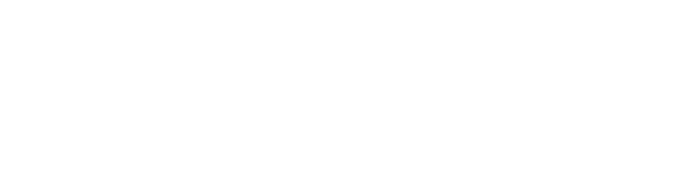
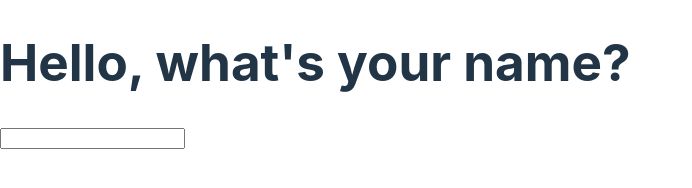
Before and after one commit to boyeonihn/le-moment-app, a website built with Vite: page index.html in a window 1280 px wide. Shown: the whole page, without its empty margins (0-692 px from the left). Built offline with nearby package versions, Linux system fonts and the light colour scheme.

Commit message:
feat: create login prompt

```diff
--- a/index.html
+++ b/index.html
@@ -22,6 +22,12 @@
         <p id="quote"></p>
       </footer>
     </div>
+    <div class="notLoggedIn">
+      <h1>Hello, what's your name?</h1>
+      <form>
+        <input type="text" required />
+      </form>
+    </div>
     <script type="module" src="src/main.js"></script>
   </body>
 </html>
```
